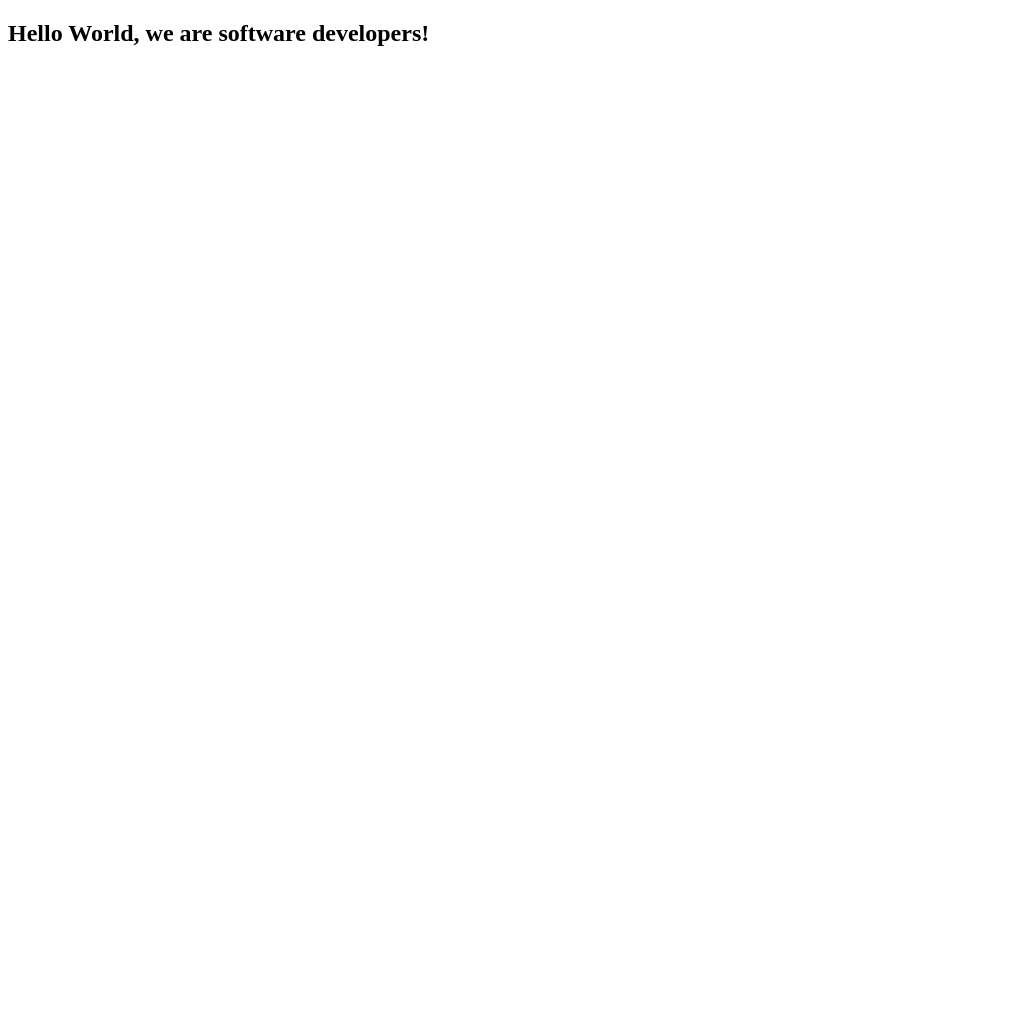
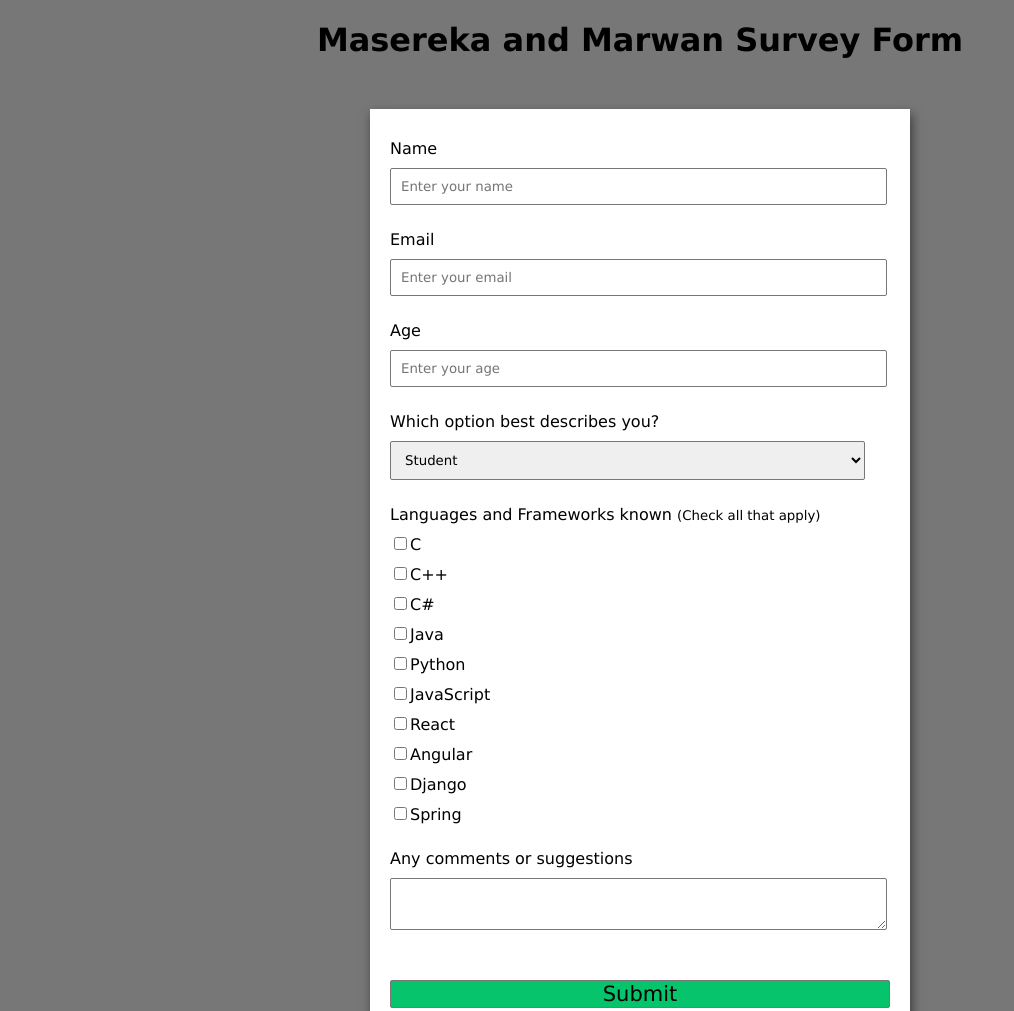
Before and after one commit to MarwanDev/trials, a plain HTML site: page index.html in a window 1280 px wide. Shown: the top 1011 px of the page, without its empty margins (0-1014 px from the left). Before the commit the page ends 800 px from the top, so only its background shows below. Drawn offline with Linux system fonts and the light colour scheme.

Commit message:
3rd commit

```diff
--- a/index.html
+++ b/index.html
@@ -1,12 +1,125 @@
 <!DOCTYPE html>
 <html lang="en">
+
 <head>
-    <meta charset="UTF-8">
-    <meta http-equiv="X-UA-Compatible" content="IE=edge">
-    <meta name="viewport" content="width=device-width, initial-scale=1.0">
-    <title>Document</title>
+	<meta charset="UTF-8">
+	<meta http-equiv="X-UA-Compatible" content="IE=edge">
+	<meta name="viewport" content=
+		"width=device-width, initial-scale=1.0">
+	<title>
+		Survey
+	</title>
+    <link rel="stylesheet" href="style.css">
+	<style>
+
+	</style>
 </head>
+
 <body>
-    <h2>Hello World, we are software developers!</h2>
+	<h1>Masereka and Marwan Survey Form</h1>
+
+	<form id="form">
+
+		<div class="form-control">
+			<label for="name" id="label-name">
+				Name
+			</label>
+
+			<input type="text"
+				id="name"
+				placeholder="Enter your name" />
+		</div>
+
+		<div class="form-control">
+			<label for="email" id="label-email">
+				Email
+			</label>
+
+			<input type="email"
+				id="email"
+				placeholder="Enter your email" />
+		</div>
+
+		<div class="form-control">
+			<label for="age" id="label-age">
+				Age
+			</label>
+
+			<!-- Input Type Text -->
+			<input type="text"
+				id="age"
+				placeholder="Enter your age" />
+		</div>
+
+		<div class="form-control">
+			<label for="role" id="label-role">
+				Which option best describes you?
+			</label>
+
+			<!-- Dropdown options -->
+			<select name="role" id="role">
+				<option value="student">Student</option>
+				<option value="intern">Intern</option>
+				<option value="professional">
+					Professional
+				</option>
+				<option value="other">Other</option>
+			</select>
+		</div>
+
+		<div class="form-control">
+			<label>Languages and Frameworks known
+				<small>(Check all that apply)</small>
+			</label>
+			<!-- Input Type Checkbox -->
+			<label for="inp-1">
+				<input type="checkbox"
+					name="inp">C</input></label>
+			<label for="inp-2">
+				<input type="checkbox"
+					name="inp">C++</input></label>
+			<label for="inp-3">
+				<input type="checkbox"
+					name="inp">C#</input></label>
+			<label for="inp-4">
+				<input type="checkbox"
+					name="inp">Java</input></label>
+			<label for="inp-5">
+				<input type="checkbox"
+					name="inp">Python</input></label>
+			<label for="inp-6">
+				<input type="checkbox"
+					name="inp">JavaScript</input></label>
+			<label for="inp-7">
+				<input type="checkbox"
+					name="inp">React</input></label>
+			<label for="inp-7">
+				<input type="checkbox"
+					name="inp">Angular</input></label>
+			<label for="inp-7">
+				<input type="checkbox"
+					name="inp">Django</input></label>
+			<label for="inp-7">
+				<input type="checkbox"
+					name="inp">Spring</input></label>
+		</div>
+
+		<div class="form-control">
+			<label for="comment">
+				Any comments or suggestions
+			</label>
+
+			<!-- multi-line text input control -->
+			<textarea name="comment" id="comment"
+				placeholder="Enter your comment here">
+			</textarea>
+		</div>
+
+		<!-- Multi-line Text Input Control -->
+		<button type="submit" value="submit">
+			Submit
+		</button>
+	</form>
 </body>
+
 </html>
--- /dev/null
+++ b/style.css
@@ -0,0 +1,58 @@
+body {
+    background-color: #777;
+    font-family: Verdana;
+    text-align: center;
+}
+
+form {
+    background-color: #fff;
+    max-width: 500px;
+    margin: 50px auto;
+    padding: 30px 20px;
+    box-shadow: 2px 5px 10px rgba(0, 0, 0, 0.5);
+}
+
+.form-control {
+    text-align: left;
+    margin-bottom: 25px;
+}
+
+/* Styling form-control Label */
+.form-control label {
+    display: block;
+    margin-bottom: 10px;
+}
+
+/* Styling form-control input,
+select, textarea */
+.form-control input,
+.form-control select,
+.form-control textarea {
+    border: 1px solid #777;
+    border-radius: 2px;
+    font-family: inherit;
+    padding: 10px;
+    display: block;
+    width: 95%;
+}
+
+/* Styling form-control Radio
+button and Checkbox */
+.form-control input[type="radio"],
+.form-control input[type="checkbox"] {
+    display: inline-block;
+    width: auto;
+}
+
+/* Styling Button */
+button {
+    background-color: #05c46b;
+    border: 1px solid #777;
+    border-radius: 2px;
+    font-family: inherit;
+    font-size: 21px;
+    display: block;
+    width: 100%;
+    margin-top: 50px;
+    margin-bottom: 20px;
+}
```
